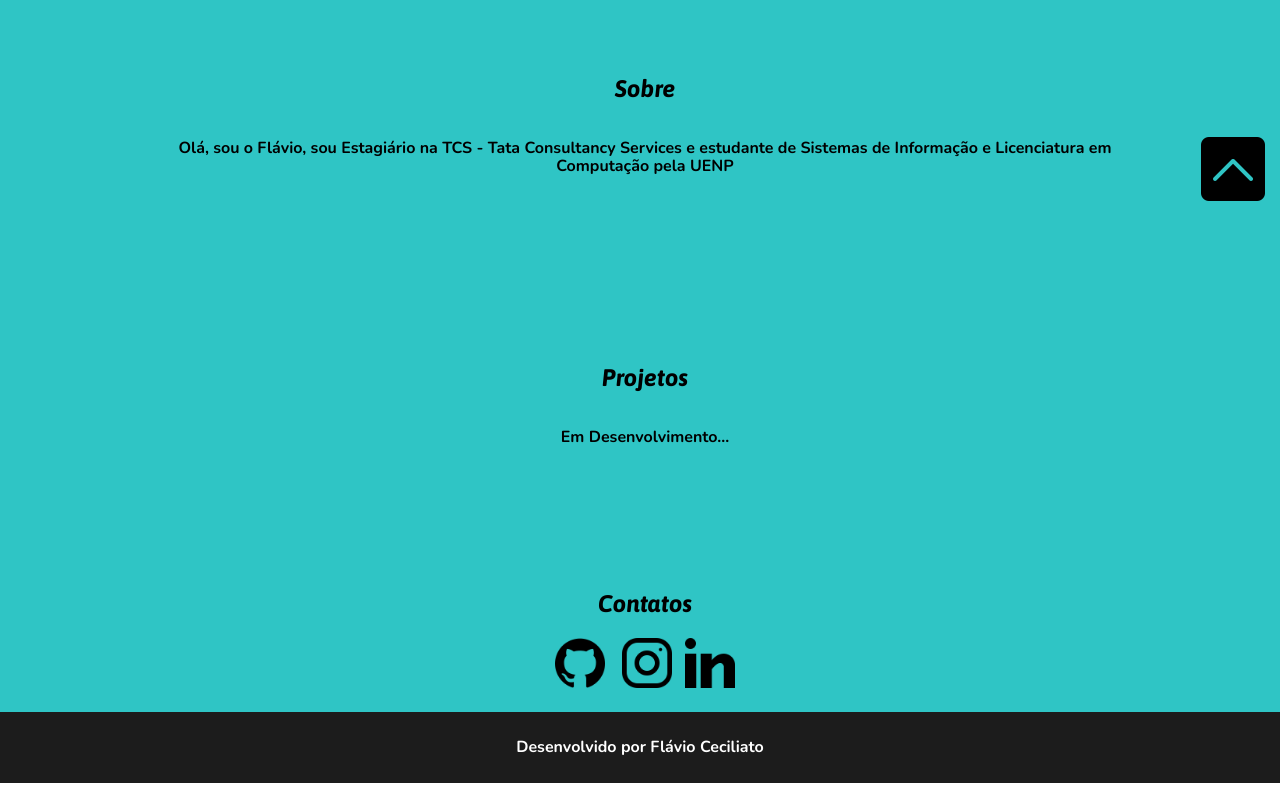
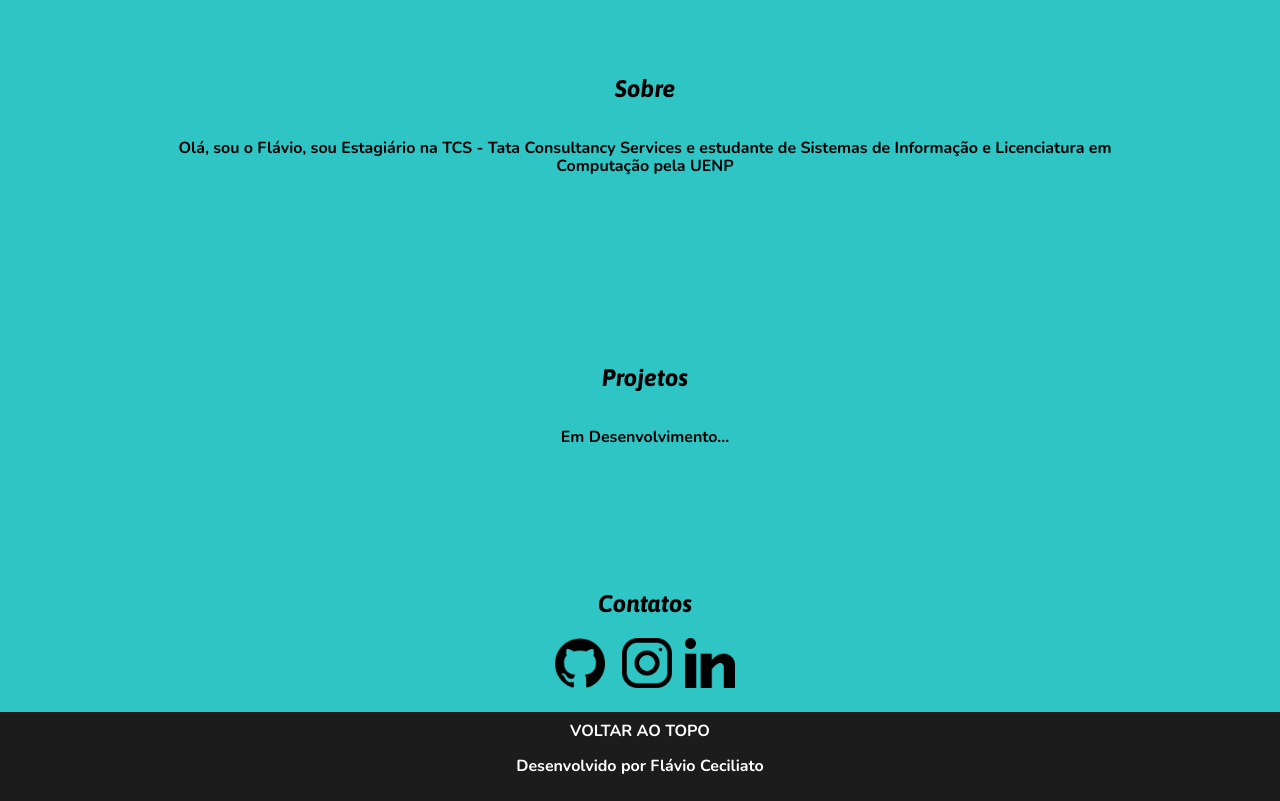
Before and after one commit to flavioceciliato/site, a plain HTML site: page index.html in a window 1280 px wide. Shown: the part 580-1381 px from the top of the page. Drawn offline with nearby package versions, Linux system fonts and the light colour scheme.

Commit message:
retirei botão flutuante

```diff
--- a/css/styles.css
+++ b/css/styles.css
@@ -184,12 +184,4 @@ footer a{
         min-height: 250px;
     }
 
-    .voltartopo{
-        position: fixed;
-        right: 15px;
-        bottom: 15px;
-    }
-
-
-
 }
--- a/index.html
+++ b/index.html
@@ -57,9 +57,8 @@
 
     </section>
 
-    <a href="#topo" class="voltartopo" > <img src="img/up-arrow-black-square-button_icon-icons.com_72904.png" alt="botão para voltar ao topo"></a>
-
     <footer>
+        <a href="#topo">VOLTAR AO TOPO</a>
         <p>Desenvolvido por Flávio Ceciliato</p>
     </footer>
 </body>
```
